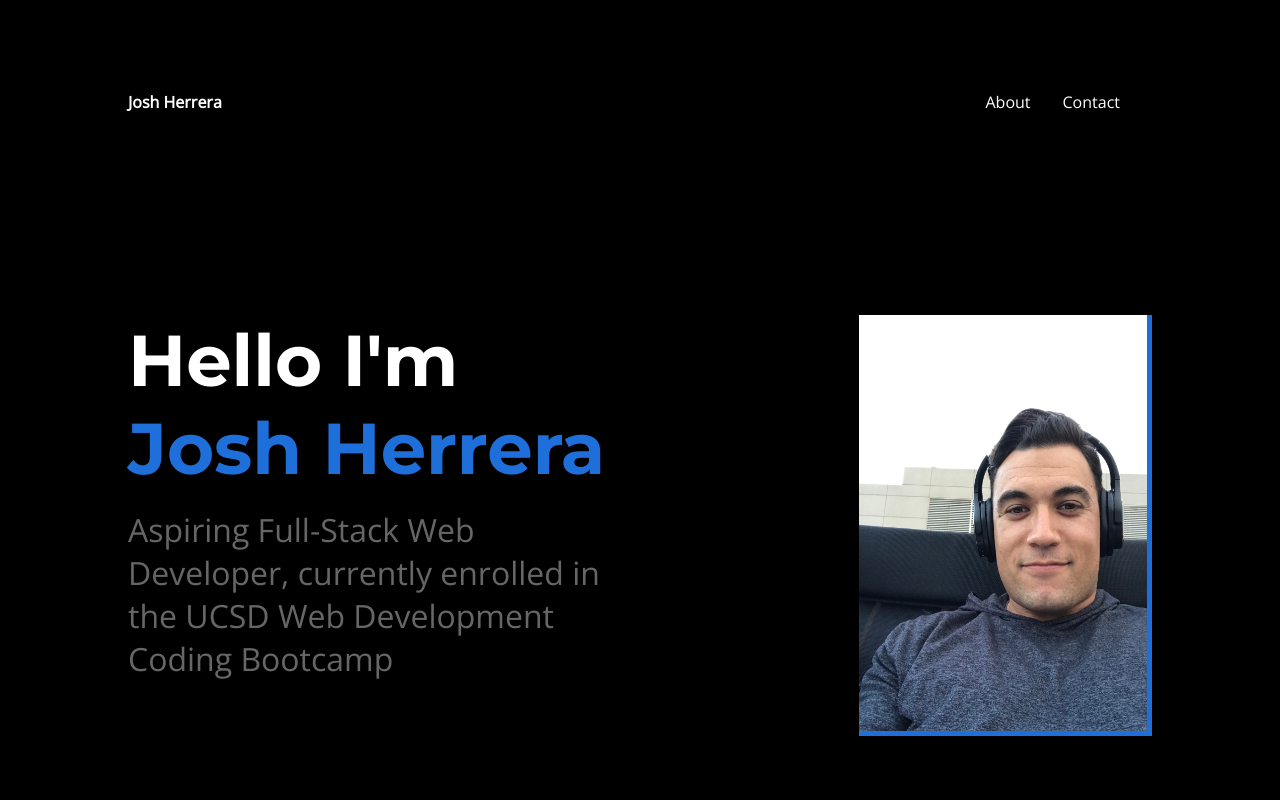
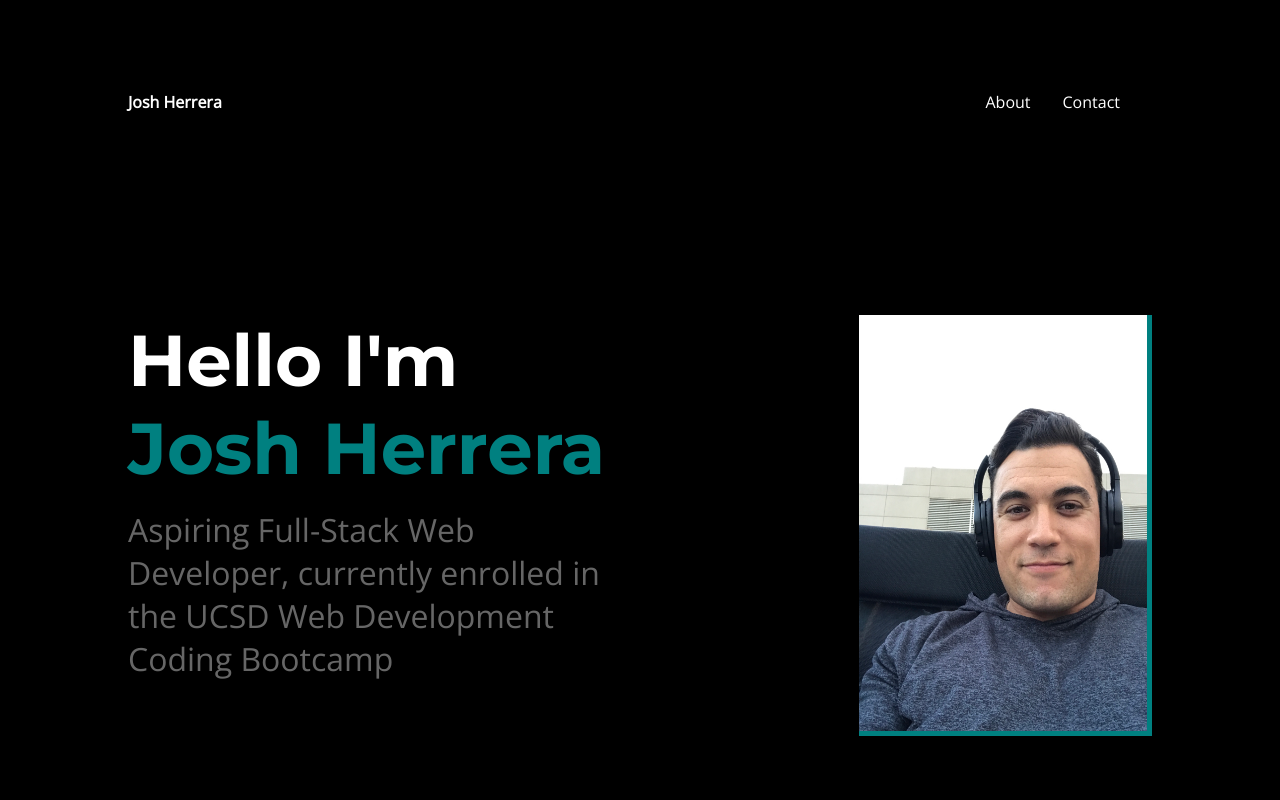
Before and after one commit to joshherrera09/react-portfolio, a React (Create React App) app: page / in a window 1280 px wide. Shown: the top 800 px of the page. Built offline with nearby package versions, Linux system fonts and the light colour scheme.

Commit message:
complementary color change

```diff
--- a/src/App.css
+++ b/src/App.css
@@ -77,7 +77,7 @@ a {
 }
 
 .home_container .home_head_wrapper h1 span{
-  color:#1E6FD9;
+  color: teal;
 }
 
 .home_container .home_head_wrapper p{
@@ -96,7 +96,7 @@ a {
   border-width: 5px;
   border-top: 0px;
   border-left: 0px;
-  border-color: #1E6FD9;
+  border-color: teal;
 }
 
 /* Work */
```
